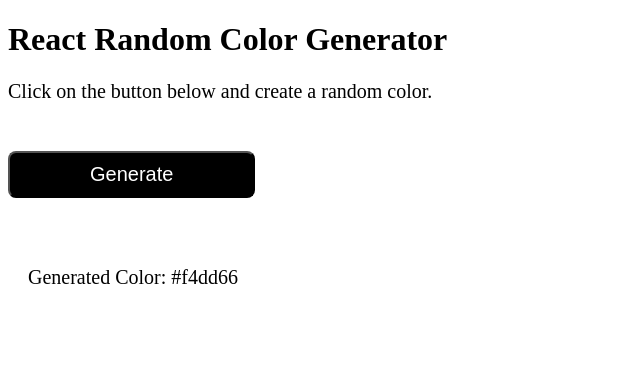
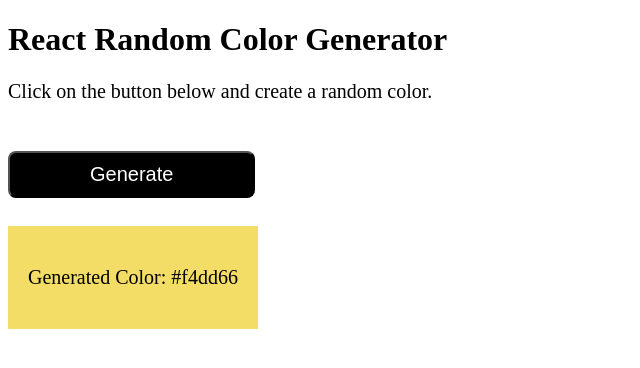
Before and after one commit to julessre/react-random-color-generator, a React app: page / in a window 1280 px wide. Shown: the top 368 px of the page, without its empty margins (0-640 px from the left). Built offline with nearby package versions, Linux system fonts and the light colour scheme.

Commit message:
Using the textColor variable

```diff
--- a/src/App.js
+++ b/src/App.js
@@ -16,13 +16,14 @@ export default function App() {
   const [textColor, setTextColor] = useState('');
   const generateColor = String(randomColor());
   const divStyle = {
-    backgroundColor: textColor,
+    backgroundColor: generateColor,
     fontSize: '20px',
     padding: '20px',
     paddingTop: '40px',
     paddingBottom: '40px',
-    // transition: 'all 0.5s ease',
+    transition: 'all 0.5s ease',
     display: 'inline-block',
+    border: textColor,
   };
 
   return (
```
